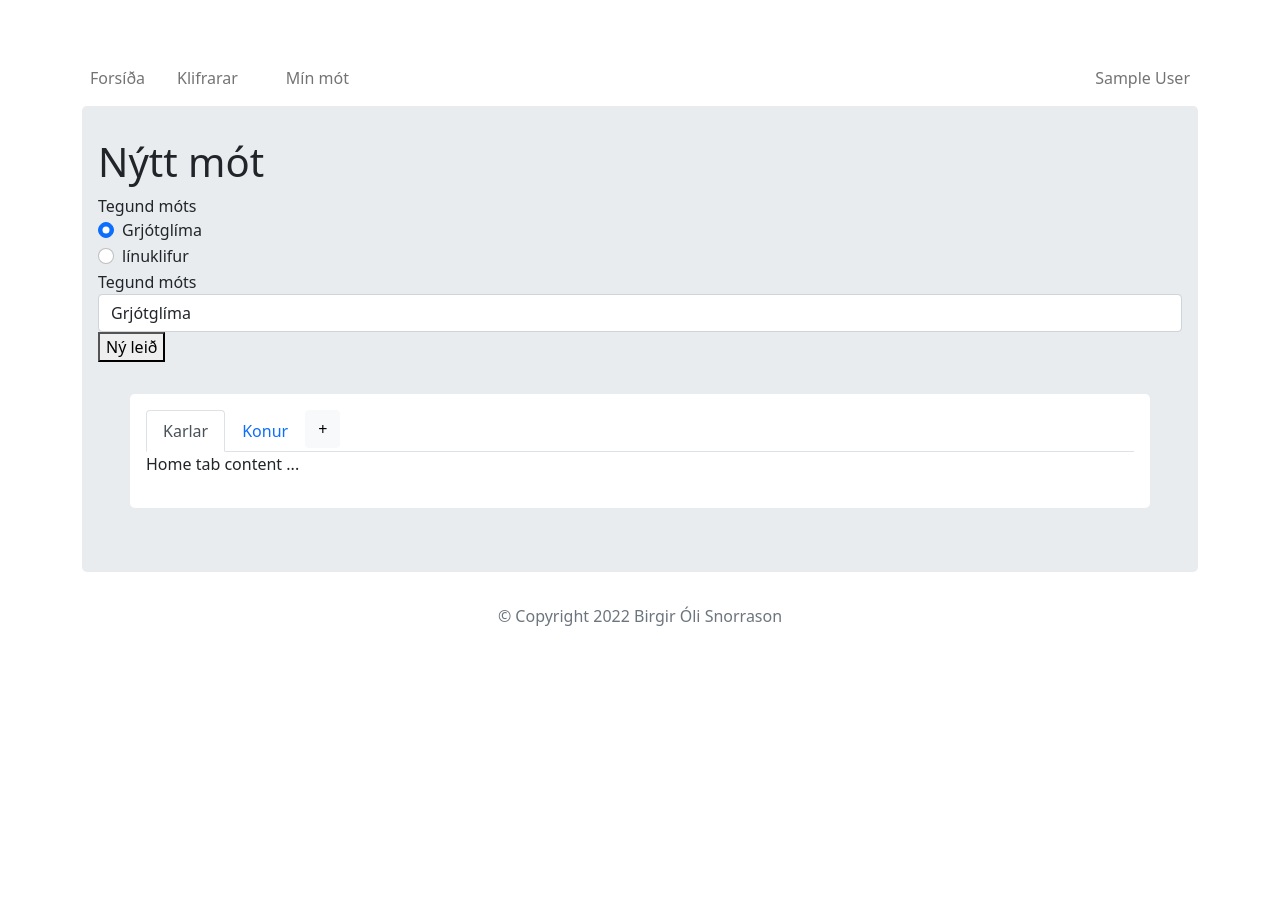
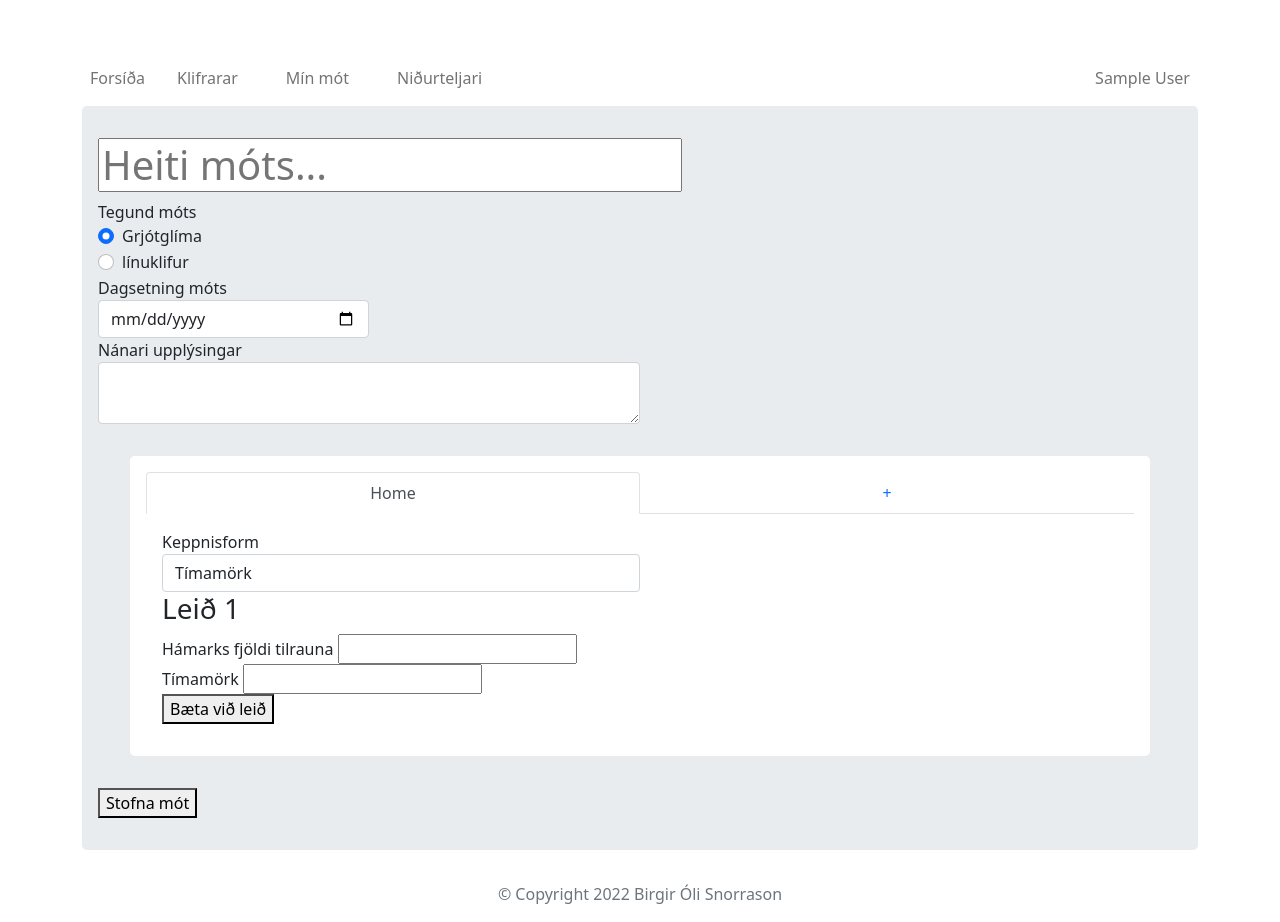
Before and after one commit to Biggatron/climb-timer, a Node server app: page /comp/create in a window 1280 px wide. Before the commit the page ends 626 px from the top, so only its background shows below. Run offline with Node 20, Linux system fonts and the light colour scheme; the visitor is signed in with stand-in values (Sample User, id 1); some libraries are stand-ins or nearby versions.

Commit message:
Byrjaður á timer

```diff
--- a/app.js
+++ b/app.js
@@ -4,6 +4,7 @@ const passport = require('passport')
 const authRoutes = require('./routes/auth-routes');
 const profileRoutes = require('./routes/profile-routes');
 const compRoutes = require('./routes/comp-routes');
+const timerRoutes = require('./routes/timer-routes');
 const passportSetup = require('./config/passport')
 const keys = require('./config/keys');
 
@@ -42,6 +43,7 @@ app.use(passport.session());
 app.use('/auth', authRoutes);
 app.use('/profile', profileRoutes);
 app.use('/comp', compRoutes);
+app.use('/timer', timerRoutes);
 
 app.get('/', (req, res) => {
   res.render('home2', {user: req.user})
--- a/views/new-comp.ejs
+++ b/views/new-comp.ejs
@@ -11,50 +11,87 @@
 
 <main>
   <div class="jumbotron">
-    <h1>Nýtt mót</h1>
     <form>
+      <!-- Nafn á móti -->
+      <h1><input class="form-input" type="text" id="compName" placeholder="Heiti móts..."></input></h1>
         <div class="form-group">
+          <!-- Radio button fyrir tegund móts -->
             <label for="compType">Tegund móts</label>
             <div class="form-check">
-                <input class="form-check-input" type="radio" name="compType" id="radioBoulder" value="boulder" checked>
+                <input class="form-check-input" type="radio" name="compType" id="radioBoulder" value="boulder" onChange="compTypeRadioChange()" checked>
                 <label class="form-check-label" for="compType">
                     Grjótglíma
                 </label>
             </div>
             <div class="form-check">
-                <input class="form-check-input" type="radio" name="compType" id="radioLead" value="lead">
+                <input class="form-check-input" type="radio" name="compType" id="radioLead" value="lead" onChange="compTypeRadioChange()">
                 <label class="form-check-label" for="compType">
                     línuklifur
                 </label>
             </div>
+          <!-- Date picker fyrir dagsetningu móts-->
+            <div class="col-lg-3 col-sm-6">
+              <label for="compDate">Dagsetning móts</label>
+              <input id="compDate" class="form-control" type="date"/>
+            </div>
+            <!-- Textarea fyrir nánari upplýsingar-->
+            <div class="col-lg-6 col-sm-12">
+              <label for="compDescription">Nánari upplýsingar</label>
+              <textarea id="compDescription" class="form-control" type="text"></textarea>
+            </div>
+
+            <!-- Drop down listi
             <label for="compType">Tegund móts</label>
             <select class="form-control" id="compType">
                 <option>Grjótglíma</option>
                 <option>Línuklifur</option>
-            </select>
+            </select> -->
         </div>
-        <button onclick="createClone()">Ný leið</button>
         <div class="megatron" id="categories">
-            <ul class="nav nav-tabs">
-                <li class="nav-item">
-                  <a class="nav-link active" data-bs-toggle="tab" href="#tab1">Karlar</a>
-                </li>
-                <li class="nav-item">
-                  <a class="nav-link" data-bs-toggle="tab" href="#tab2">Konur</a>
-                </li>
-                <li class="nav-item">
-                  <button class="btn btn-light" onclick="addTab()">+</a>
-                </li>
-              </ul>
-              <div class="tab-content">
-                  <div class="tab-pane fade show active" id="tab1">
-                      <p>Home tab content ...</p>
+          <ul class="m-0 nav nav-fill nav-justified nav-tabs" id="myTab" role="tablist">
+
+            <li class="nav-item"> <button class="active nav-link" id="" data-bs-toggle="tab" data-bs-target="#home" type="button" role="tab" aria-controls="home" aria-selected="true"> <i class="fas fa-home"></i>Home</button></li>
+            <li class="nav-item" id="newTab">
+              <button type="button" class="nav-link" onclick="newCategory()">+</a>
+            </li>
+
+          </ul>
+          <div class="border-grey bg-white p-3 tab-content">
+
+              <div class="tab-pane active" id="home" role="tabpanel" aria-labelledby="home-tab">
+                  <!-- Drop down listi með keppnisformi -->
+                  <div class="col-lg-6 col-sm-12">
+                    <label for="problemType">Keppnisform</label>
+                    <select class="form-control" id="problemType">
+                        <option selected>Tímamörk</option>
+                        <option>Fjöldi tilrauna</option>
+                    </select>
                   </div>
-                  <div class="tab-pane fade" id="tab2">
-                      <p>Profile tab content ...</p>
+                <div id="problemContainer">
+                  <div name="problem" class="form-group">
+                    <!-- Nafn á leið -->
+                    <h3 contenteditable="true">Leið 1</h3>
+                    <!-- Remark -->
+                    <!-- Max tries -->
+                    <div class="col-lg-6 col-sm-12">
+                      <label>Hámarks fjöldi tilrauna</label>
+                      <input type="number" name="quantity" min="0" step="1">
+                    </div>
+                    <!-- Time limit -->
+                    <div class="col-lg-6 col-sm-12">
+                      <label>Tímamörk</label>
+                      <input type="number" name="quantity" min="0" step="1">
+                    </div>
+                    <!-- Time Buffer -->
+                    <!-- Hold count -->
                   </div>
+                </div>
+                <button onclick="addProblem()">Bæta við leið</button>
               </div>
+
+          </div>
         </div>
+        <button onclick="createCompetition()">Stofna mót</button>
     </form>
   </div>
 </main>
@@ -66,7 +103,114 @@
 </body>
 </html>
 <script>
-    function createClone() {
-        console.log('ný leið')
+
+  var comp = { compName : '' }
+  compTypeRadioChange(); // Initializes comp type
+
+  // Get all existing categories
+  var children = document.getElementById('myTab').children;
+
+  // Get existing categories count to use later
+  var childrenCount = children.length;
+
+
+  function addProblem(problem) { // type = Boulder or lead
+    if (!problem) { problem = {} }; // Initialize problem if necessary
+
+    // Set problem name if not set
+    if (!problem.name) {
+      var problemCount = document.getElementById('problemContainer').children.length;
+      problem.name = `Leið ${problemCount}`
     }
+
+    // Hide lead or boulder settings
+    if (comp.compType === 'BOULDER') {
+      problem.leadHidden = true;
+    } else {
+      problem.boulderHidden = true;
+    }
+
+    // Initialize if empty
+    problem.maxTries = problem.maxTries ?? '0';
+    problem.timeLimit = problem.timeLimit ?? '0';
+    problem.timeBuffer = problem.timeBuffer ?? '0';
+    problem.holdCount = problem.holdCount ?? '0';
+    problem.remark = problem.remark ?? '';
+
+
+
+  }
+
+  function compTypeRadioChange() {
+    var rad = document.getElementById('radioBoulder');
+    if (rad.checked) {
+      comp.compType = 'BOULDER';
+    } else {
+      comp.compType = 'LEAD';
+    }
+    console.log(comp)
+  }
+
+  function createClone() {
+
+    // Get a reference to the categories container to append to
+    var categories = document.getElementById('myTab');
+
+    // Get a reference to the new tab button to append new category before
+    var newTabNode = document.getElementById('newTab');
+
+    // Get a reference to the active category to copy
+    var activeCategory = document.getElementsByClassName('active');
+
+    // Clone active category
+    var newCategory = activeCategory[0].cloneNode(true);
+
+    // Overwrite values from cloned tab
+    newCategory.id = "cat" + ( childrenCount);
+    newCategory.className = "nav-link";
+
+    //
+    var found = false;
+    for (var i=1; i<=100; i++) {
+      var newCategoryName = newCategory.innerText + "(" + i + ")";
+      for (var j=0; j<children.length; j++) {
+        if (children[0].innerText === newCategoryName) {
+          found = true;
+          break;
+        }
+      }
+      if (!found) {
+        newCategory.innerText = newCategoryName;
+        break;
+      }
+    }
+
+
+    // Create li element to wrap new cloned tab
+    var newListItem = document.createElement('li');
+    newListItem.className = "nav-item";
+    newListItem.appendChild(newCategory);
+
+    // Insert new category tab before new tab button
+    categories.insertBefore(newListItem, newTabNode);
+
+    ++childrenCount;
+
+    // console.log(categories);
+    // for (var i = 0; i < children.length; i++) {
+      //   var currCategory = children[i];
+      //   if ( currCategory.classList.contains('active')) {
+      //     cu
+      //     newCategory = currCategory.cloneNode(true);
+      //     newCategory.id = "category" + ( children.length + 1 );
+      //     console.log(newCategory.id);
+      //     categories.appendChild(newCategory);
+      //   }
+      // }
+  }
+  function newCategory() {
+    console.log('new cat');
+
+
+  }
 </script>
--- a/views/partials/head.ejs
+++ b/views/partials/head.ejs
@@ -4,6 +4,7 @@
 <!-- CSS (load bootstrap from a CDN) -->
 <!-- <link rel="stylesheet" href="https://cdnjs.cloudflare.com/ajax/libs/twitter-bootstrap/4.5.2/css/bootstrap.min.css"> -->
 <link href="https://cdn.jsdelivr.net/npm/bootstrap@5.0.2/dist/css/bootstrap.min.css" rel="stylesheet" integrity="sha384-EVSTQN3/azprG1Anm3QDgpJLIm9Nao0Yz1ztcQTwFspd3yD65VohhpuuCOmLASjC" crossorigin="anonymous">
+<script src="https://cdn.jsdelivr.net/npm/bootstrap@5.0.2/dist/js/bootstrap.bundle.min.js" integrity="sha384-MrcW6ZMFYlzcLA8Nl+NtUVF0sA7MsXsP1UyJoMp4YLEuNSfAP+JcXn/tWtIaxVXM" crossorigin="anonymous"></script>
 <link rel="stylesheet" href="https://fonts.googleapis.com/icon?family=Material+Icons">
 <link rel="stylesheet" href="/css/google.css" type="text/css">
 <link rel="stylesheet" href="/css/bootstrap4.css" type="text/css">
--- a/views/partials/header.ejs
+++ b/views/partials/header.ejs
@@ -10,6 +10,9 @@
       <li class="nav-item mx-3">
         <a class="nav-link" href="/comp/">Mín mót</a>
       </li>
+      <li class="nav-item mx-3">
+        <a class="nav-link" href="/timer/">Niðurteljari</a>
+      </li>
     </ul>
     <ul class="navbar-nav ms-auto">
         <li class="nav-item">
@@ -19,7 +22,7 @@
             <!-- <span class="material-icons md-36 orange">account_circle</span> -->
         </a>
     <% } else { %>
-        <li><a href="/auth/login">Login</a></li>
+        <a class="nav-link" href="/auth/login">Login</a>
     <% } %>
 </li>
 </ul>
```
Also changed, not shown: db/schema.sql (+9 -1 lines), db/setup.js (+4 -3 lines), routes/timer-routes.js (added, +26 -0 lines), utilities/timer-input/timer-input.ejs (added, +90 -0 lines), views/new-timer.ejs (added, +25 -0 lines), views/timer.ejs (added, +30 -0 lines), 1 other file.
